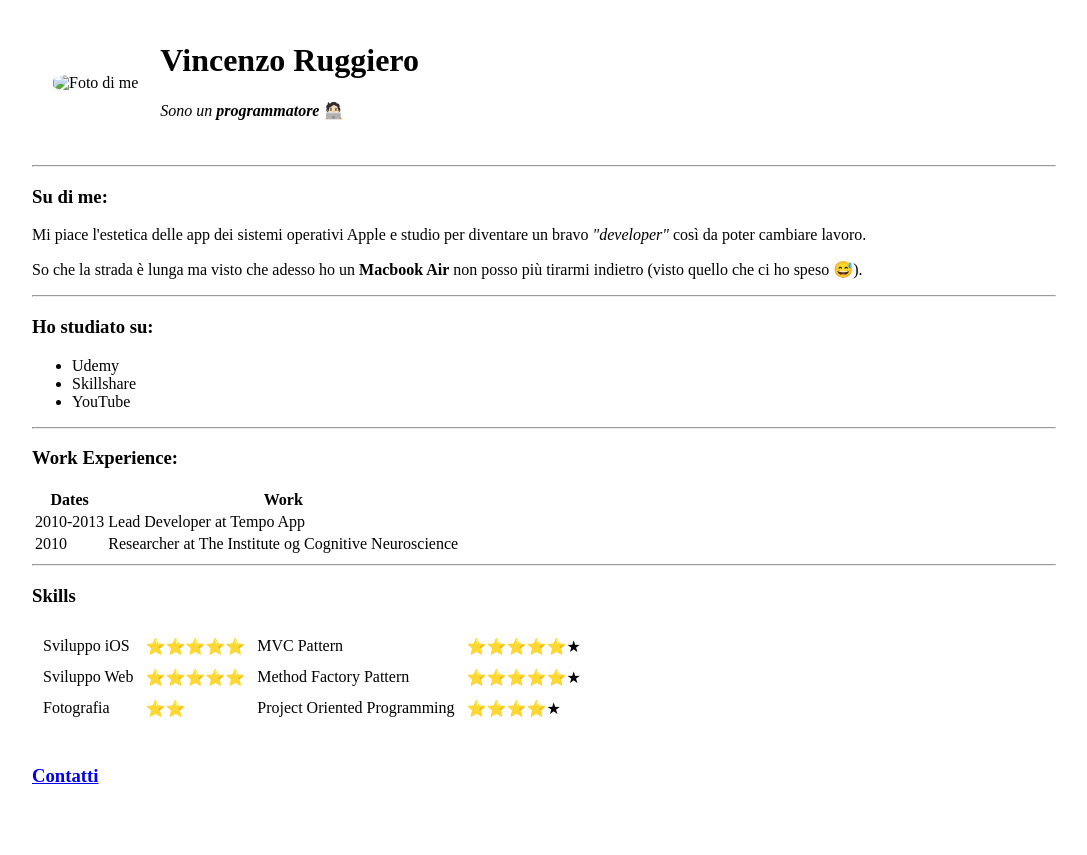
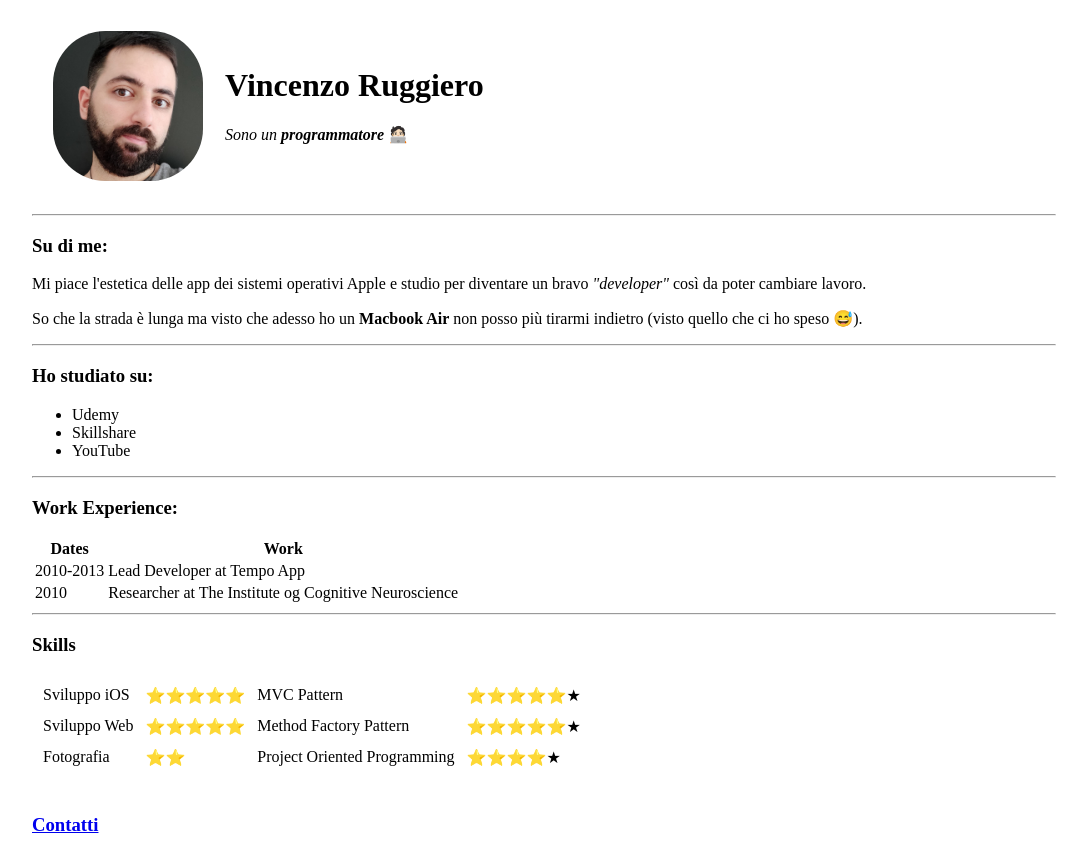
Before and after one commit to Nanobu88/CV, a plain HTML site: page index.html in a window 1280 px wide. Shown: the whole page, without its empty margins (96-1183 px from the left). Before the commit the page ends 806 px from the top, so only its background shows below. Drawn offline with Linux system fonts and the light colour scheme; the site is published under a folder, as on GitHub Pages, so addresses that start at the root find nothing.

Commit message:
Update index.html

```diff
--- a/index.html
+++ b/index.html
@@ -9,7 +9,7 @@
 <body>
     <table cellspacing=20>
         <tr>
-            <td><img class="foto" src="/img/Foto profilo.jpg" alt="Foto di me"></td>
+            <td><img class="foto" src="CV/img/Foto profilo.jpg" alt="Foto di me"></td>
             <td>
                 <h1>Vincenzo Ruggiero</h1>
                 <p><em>Sono un <strong>programmatore</strong></em> 🧑🏻‍💻</p>
```
